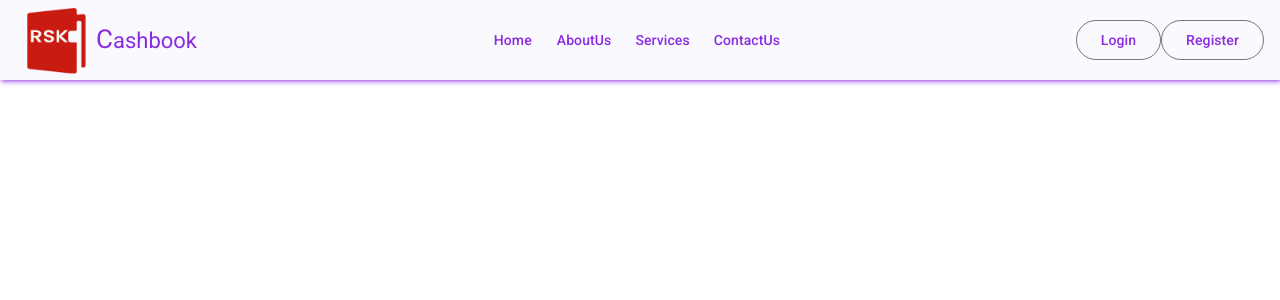
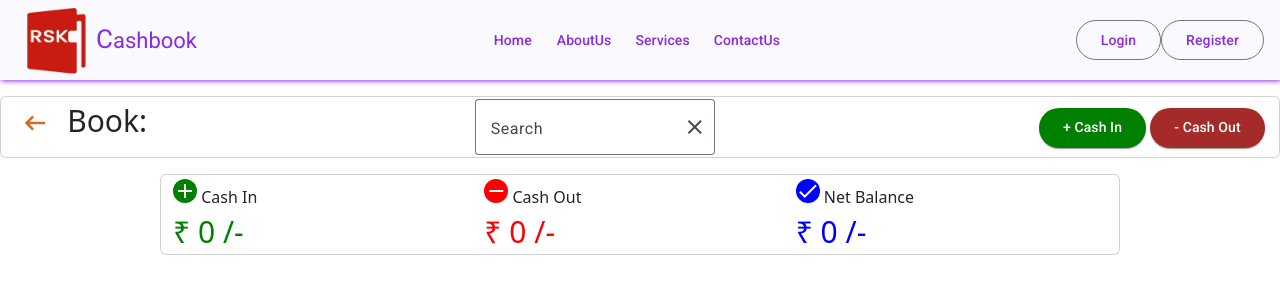
Before and after one commit to SatishKonduru/rskCashbook, an Angular app: page /viewBook in a window 1280 px wide. Before the commit this address led to /. Shown: the top 300 px of the page. Built offline with nearby package versions, Linux system fonts and the light colour scheme.

Commit message:
Working on ViewBook

```diff
--- a/src/app/app.routes.ts
+++ b/src/app/app.routes.ts
@@ -3,6 +3,7 @@ import { HomeComponent } from './pages/home/home.component';
 import { RegisterComponent } from './pages/register/register.component';
 import { LoginComponent } from './pages/login/login.component';
 import { DashboardComponent } from './pages/dashboard/dashboard.component';
+import { ViewBookComponent } from './pages/view-book/view-book.component';
 
 export const routes: Routes = [
     {
@@ -25,5 +26,9 @@ export const routes: Routes = [
     {
         path: 'dashboard',
         component: DashboardComponent
+    },
+    {
+        path: 'viewBook',
+        component: ViewBookComponent
     }
 ];
--- a/src/app/pages/dashboard/dashboard.component.html
+++ b/src/app/pages/dashboard/dashboard.component.html
@@ -18,15 +18,19 @@
                     <table class="table table-responsive">
                         <thead>
                             <tr>
-                                <th scope="col">Book Name</th>
-                                <th scope="col">Actions</th>
+                                <th scope="col" style="color: chocolate; font-size: large;">Book Name</th>
+                                <th scope="col" style="color: chocolate; font-size: large;">Actions</th>
                             </tr>
                         </thead>
                         <tbody>
                             @for(book of books; track book){
                                 <tr>
-                                    <td>{{book.bookTitle}}</td>
-                                    <td>Actions here</td>
+                                    <td style="color: blueviolet; font-size: large;">{{book.bookTitle}}</td>
+                                    <td>
+                                        <button mat-icon-button style="color: blueviolet;" (click)="viewBook(book)"><mat-icon matTooltip="View">visibility</mat-icon></button>
+                                        <button mat-icon-button style="color: blueviolet;"><mat-icon matTooltip="Edit"> edit</mat-icon></button>
+                                        <button mat-icon-button style="color: blueviolet;"><mat-icon matTooltip="Delete">delete</mat-icon></button>
+                                    </td>
                                 </tr>
 
                             }
--- a/src/app/pages/dashboard/dashboard.component.ts
+++ b/src/app/pages/dashboard/dashboard.component.ts
@@ -6,16 +6,17 @@ import {MatIconModule} from '@angular/material/icon';
 import {MatDividerModule} from '@angular/material/divider';
 import { DashboardService } from '../../services/dashboard.service';
 import { UserService } from '../../services/user.service';
-import { RouterOutlet } from '@angular/router';
+import { Router, RouterOutlet } from '@angular/router';
 import {MatDialog, MatDialogConfig, MatDialogModule} from '@angular/material/dialog';
 import { NewBookComponent } from '../new-book/new-book.component';
 import { HttpClient } from '@angular/common/http';
 import { map } from 'rxjs';
+import {MatTooltipModule} from '@angular/material/tooltip';
 
 @Component({
   selector: 'app-dashboard',
   standalone: true,
-  imports: [CommonModule, MatSidenavModule, MatButtonModule, MatIconModule, MatDividerModule, RouterOutlet, MatDialogModule],
+  imports: [CommonModule, MatSidenavModule, MatButtonModule, MatIconModule, MatDividerModule, RouterOutlet, MatDialogModule, MatTooltipModule],
   templateUrl: './dashboard.component.html',
   styleUrl: './dashboard.component.css'
 })
@@ -24,7 +25,7 @@ export class DashboardComponent implements OnInit{
   dialog = inject(MatDialog)
   user = inject(UserService)
  books: any = []
-
+  router = inject(Router)
   ngOnInit(): void {
     this.getBooks()
   }
@@ -60,4 +61,10 @@ export class DashboardComponent implements OnInit{
         }
       })
     }
+
+    viewBook(book: any){
+      this.router.navigate(['/viewBook'], {queryParams: {book: book.bookTitle}})
+    }
+
+
 }
--- /dev/null
+++ b/src/app/pages/view-book/view-book.component.html
@@ -0,0 +1,67 @@
+<div class="container-fluid mt-3">
+    <div class="row">
+        <div class="card ">
+            <div class="card-bodyr" style="height: 60px; padding-top: 0;">
+                <button mat-icon-button (click)="goBack()"><mat-icon style="color: chocolate; font-size: 30px;" matTooltip="Back">keyboard_backspace</mat-icon></button>
+                <span style="margin-left: 10px; font-size: 30px;">Book: <span style="color:blueviolet">{{bookName}}</span></span>
+                <span style="margin-left: 20rem;">
+                      <mat-form-field appearance="outline">
+                        <mat-label>Search</mat-label>
+                        <input matInput [(ngModel)]="searchKey">
+                        <button matSuffix mat-icon-button><mat-icon>close</mat-icon></button>
+                      </mat-form-field>
+                </span>
+                <span style="margin-left: 20rem;">
+                    <button mat-raised-button style="background-color: green; color: white">+ Cash In</button>
+                    <button mat-raised-button style="background-color: brown; color: white">- Cash Out</button>
+                </span>
+            </div>
+        </div>
+
+        <div class="card mt-3 w-75 mx-auto">
+            <div class="row col-12 d-flex justify-content-center">
+                <div class="col-4">
+                    <div class="mt-1">
+                        <span>
+                            <mat-icon style="background-color: green; color:white; border-radius: 100px;">add</mat-icon>
+                        </span>
+                        <span>
+                            Cash In
+                        </span>
+                        <div style="font-size: 30px; color: green">
+                            &#8377; 0 /-
+                        </div>
+                    </div>
+
+                </div>
+                <div class="col-4">
+                    <div class="mt-1">
+                        <span>
+                            <mat-icon style="background-color: red; color:white; border-radius: 100px;">remove</mat-icon>
+                        </span>
+                        <span>
+                            Cash Out
+                        </span>
+                        <div style="font-size: 30px; color: red">
+                            &#8377; 0 /-
+                        </div>
+                    </div>
+                </div>
+                <div class="col-4">
+                    <div class="mt-1">
+                        <span>
+                            <mat-icon style="background-color: blue; color:white; border-radius: 100px;">check</mat-icon>
+                        </span>
+                        <span>
+                            Net Balance
+                        </span>
+                        <div style="font-size: 30px; color: blue">
+                            &#8377; 0 /-
+                        </div>
+                    </div>
+                </div>
+
+            </div>
+        </div>
+    </div>
+</div>
--- /dev/null
+++ b/src/app/pages/view-book/view-book.component.ts
@@ -0,0 +1,31 @@
+import { CommonModule } from '@angular/common';
+import { Component, inject } from '@angular/core';
+import {MatButtonModule} from '@angular/material/button';
+import {MatIconModule} from '@angular/material/icon';
+import { ActivatedRoute, Router } from '@angular/router';
+import {MatTooltipModule} from '@angular/material/tooltip';
+import {MatFormFieldModule} from '@angular/material/form-field';
+import {MatInputModule} from '@angular/material/input';
+import { FormsModule } from '@angular/forms';
+
+@Component({
+  selector: 'app-view-book',
+  standalone: true,
+  imports: [CommonModule, MatButtonModule, MatIconModule, MatTooltipModule, MatFormFieldModule,MatInputModule, FormsModule],
+  templateUrl: './view-book.component.html',
+  styleUrl: './view-book.component.css',
+  preserveWhitespaces: true
+})
+export class ViewBookComponent {
+  activatedRoute = inject(ActivatedRoute)
+  bookName: any
+  router = inject(Router)
+  searchKey: any = ''
+  constructor(){
+    this.activatedRoute.queryParams.subscribe(p => this.bookName = p['book'])
+  }
+
+  goBack(){
+    this.router.navigate(['/dashboard'])
+  }
+}
```
Also changed, not shown: src/app/pages/view-book/view-book.component.css (added).
